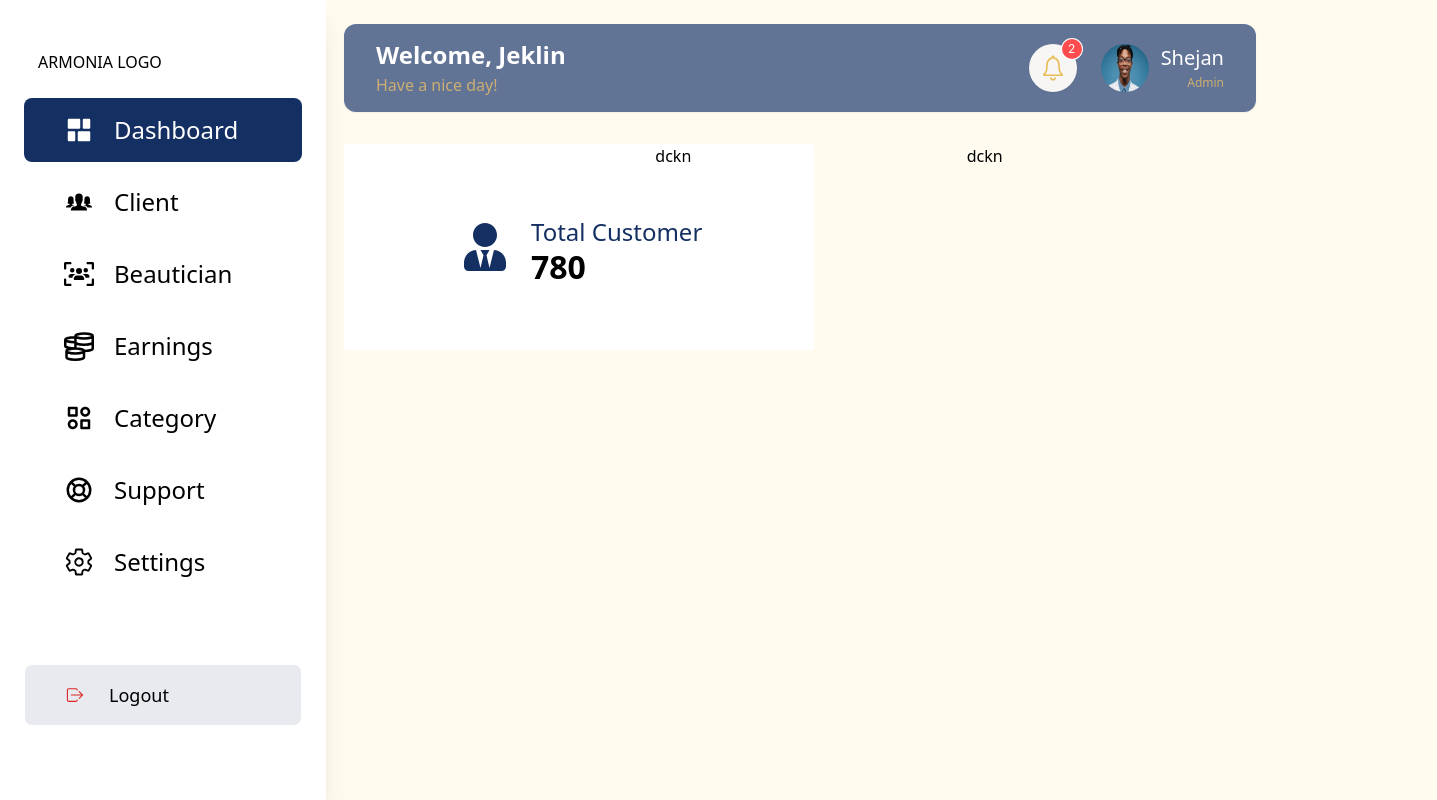
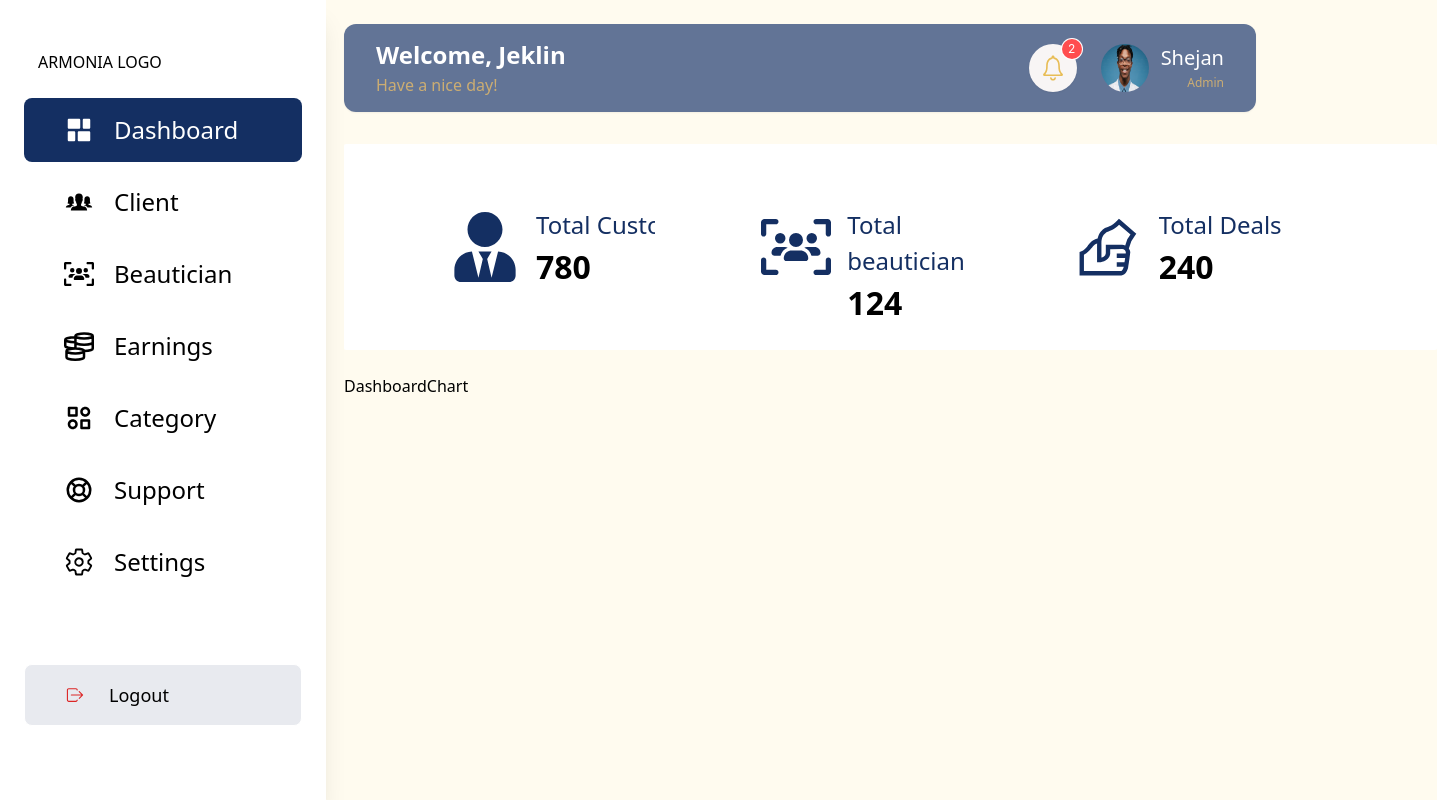
Before and after one commit to shejanNizam/beauty-and-wellness, a React (Vite) app: page / in a window 1280 px wide. Shown: the whole page, 1437 px wide, since content can reach past the window. Built offline with nearby package versions, Linux system fonts and the light colour scheme.

Commit message:
dashboard static data

```diff
--- /dev/null
+++ b/src/components/DashboardChart.jsx
@@ -0,0 +1,7 @@
+export default function DashboardChart() {
+  return (
+    <>
+      <h3>DashboardChart</h3>
+    </>
+  );
+}
--- a/src/pages/Main/DashboardHome/DashboardHome.jsx
+++ b/src/pages/Main/DashboardHome/DashboardHome.jsx
@@ -1,5 +1,8 @@
 import { Skeleton } from "antd";
 import { FaUserTie } from "react-icons/fa";
+import { FaUsersViewfinder } from "react-icons/fa6";
+import { LiaHandsHelpingSolid } from "react-icons/lia";
+import DashboardChart from "../../../components/DashboardChart";
 import LoaderWraperComp from "../../../components/LoaderWraperComp";
 
 export default function DashboardHome() {
@@ -21,25 +24,31 @@ export default function DashboardHome() {
         >
           <div className="grid grid-cols-3 gap-x-[22px]">
             <div className="flex justify-center items-center gap-4 bg-white w-[470px] h-[206px] rounded-sm">
-              <FaUserTie className={`text-primary w-[60px] h-[48px]`} />
-              <div>
-                <p className="text-primary text-[24px] w-[172px] h-[29px]">
-                  Total Customer
-                </p>
-                <p className="text-[32px] w-[54px] h-[38px] font-semibold">
-                  {"780"}
-                </p>
+              <FaUserTie className={`text-primary w-[70px] h-[70px]`} />
+              <div className="w-[172px] h-[81px]">
+                <p className="text-primary text-[24px] ">Total Customer</p>
+                <p className="text-[32px] font-semibold">{"780"}</p>
               </div>
             </div>
-            <div>
-              <h2>dckn</h2>
+            <div className="flex justify-center items-center gap-4 bg-white w-[470px] h-[206px] rounded-sm">
+              <FaUsersViewfinder className={`text-primary w-[70px] h-[70px]`} />
+              <div className="w-[172px] h-[81px]">
+                <p className="text-primary text-[24px] ">Total beautician</p>
+                <p className="text-[32px] font-semibold">{"124"}</p>
+              </div>
             </div>
-            <div>
-              <h2>dckn</h2>
+            <div className="flex justify-center items-center gap-4 bg-white w-[470px] h-[206px] rounded-sm">
+              <LiaHandsHelpingSolid
+                className={`text-primary w-[70px] h-[70px]`}
+              />
+              <div className="w-[172px] h-[81px]">
+                <p className="text-primary text-[24px] ">Total Deals</p>
+                <p className="text-[32px] font-semibold">{"240"}</p>
+              </div>
             </div>
           </div>
         </LoaderWraperComp>
-        {/* <DashboardChart /> */}
+        <DashboardChart />
       </div>
     </>
   );
```
